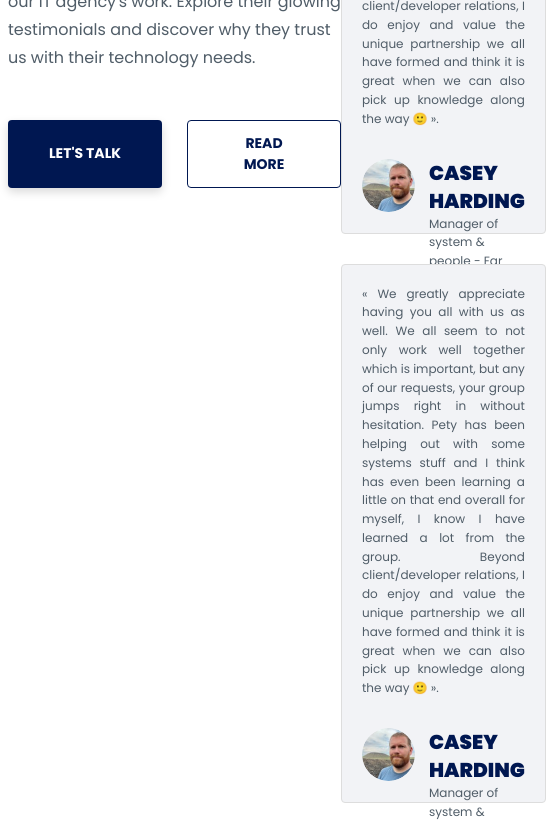
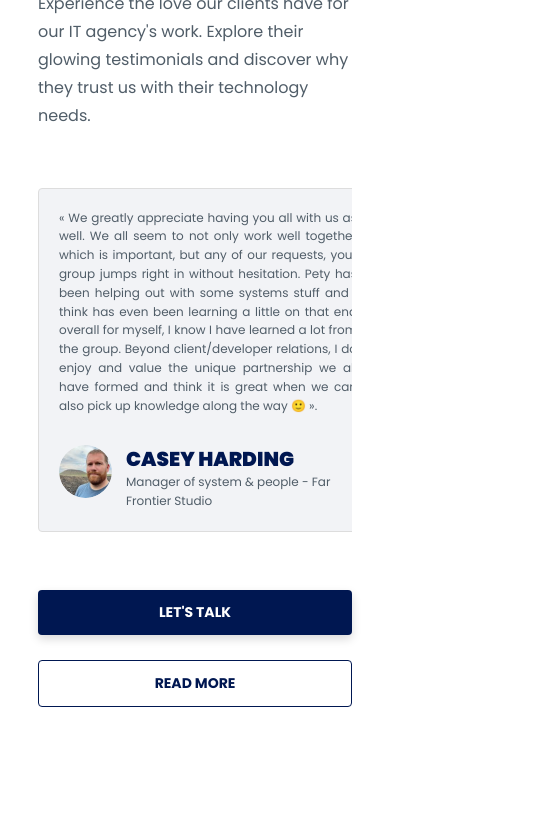
Before and after one commit to maxime-dot/website3, a Next.js app: page / in a window 390 px wide. Shown: the part 1240-2064 px from the top of the page, 546 px wide, since content can reach past the window. After the commit the page ends 1977 px from the top, so only its background shows below. Built offline with nearby package versions, Linux system fonts and the light colour scheme.

Commit message:
feat: add card scroll on mobile design

```diff
--- a/src/app/components/cards/testimonial/testimonial-card.scss
+++ b/src/app/components/cards/testimonial/testimonial-card.scss
@@ -12,7 +12,7 @@
   }
   .customer-info {
     width: 100%;
-    height: 54px;
+    min-height: 54px;
     gap: 14px;
 
     .img {
--- a/src/app/components/sections/testimonial/Testimonial.tsx
+++ b/src/app/components/sections/testimonial/Testimonial.tsx
@@ -49,28 +49,19 @@ const Testimonial: React.FC = () => {
               trust us with their technology needs.
             </p>
           </div>
-          <div className="button-group d-flex flex-row">
-            <Button
-              hoverType="shadowed"
-              content="LET'S TALK"
-              type="button"
-              onClick={handleOpenModal}
-              ariaLabel="Open let's talk modal to submit your project requirement"
-            />
-            <ButtonOutline
-              ariaLabel="Read more about customer testimonial"
-              onClick={handleOpenModal}
-              title="Read more about customer testimonial"
-              content="READ MORE"
-            />
-          </div>
-        </div>
-        <div className="testimonial-customer d-flex">
+
+          <div className="card-slides">
             <TestimonialCard
               name="casey harding"
               post="Manager of system & people - Far Frontier Studio"
               profile="/images/customer/casey-harding.png"
               testimonials="« We greatly appreciate having you all with us as well. We all seem to not only work well together which is important, but any of our requests, your group jumps right in without hesitation. Pety has been helping out with some systems stuff and I think has even been learning a little on that end overall for myself, I know I have learned a lot from the group. Beyond client/developer relations, I do enjoy and value the unique partnership we all have formed and think it is great when we can also pick up knowledge along the way 🙂 »."
+            />
+            <TestimonialCard
+              name="casey harding"
+              post="Manager of system & people - Far Frontier Studio"
+              profile="/images/customer/casey-harding.png"
+              testimonials="« Wees great when we can also pick up knowledge along the way 🙂 »."
             />
             <TestimonialCard
               name="casey harding"
@@ -97,6 +88,58 @@ const Testimonial: React.FC = () => {
               testimonials="« We greatly appreciate having you all with us as well. We all seem to not only work well together which is important, but any of our requests, your group jumps right in without hesitation. Pety has been helping out with some systems stuff and I think has even been learning a little on that end overall for myself, I know I have learned a lot from the group. Beyond client/developer relations, I do enjoy and value the unique partnership we all have formed and think it is great when we can also pick up knowledge along the way 🙂 »."
             />
           </div>
+          <div className="button-group d-flex flex-row">
+            <Button
+              hoverType="shadowed"
+              content="LET'S TALK"
+              type="button"
+              onClick={handleOpenModal}
+              ariaLabel="Open let's talk modal to submit your project requirement"
+            />
+            <ButtonOutline
+              ariaLabel="Read more about customer testimonial"
+              onClick={handleOpenModal}
+              title="Read more about customer testimonial"
+              content="READ MORE"
+            />
+          </div>
+        </div>
+        <div className="testimonial-customer d-flex">
+          <div className="card-container d-flex flex-col">
+            <TestimonialCard
+              name="casey harding"
+              post="Manager of system & people - Far Frontier Studio"
+              profile="/images/customer/casey-harding.png"
+              testimonials="« We greatly appreciate having you all with us as well. We all seem to not only work well together which is important, but any of our requests, your group jumps right in without hesitation. Pety has been helping out with some systems stuff and I think has even been learning a little on that end overall for myself, I know I have learned a lot from the group. Beyond client/developer relations, I do enjoy and value the unique partnership we all have formed and think it is great when we can also pick up knowledge along the way 🙂 »."
+            />
+            <TestimonialCard
+              name="EDOUARD DELGATTE"
+              post="Founder of Indemnflight"
+              profile="/images/customer/casey-harding.png"
+              testimonials="« I’ve been working with Akata and its founder for over two years now to evolve our site indemnflight.com (WordPress/Php) as well as backoffice APIs (nodeJS) that allow us to treat air traffic data. Everything has always gone well. Akata works independently and knows how to make itself available for emergencies. Thanks to the whole team. »"
+            />
+          </div>
+          <div className="card-container d-flex flex-col">
+            <TestimonialCard
+              name="casey harding"
+              post="Manager of system & people - Far Frontier Studio"
+              profile="/images/customer/casey-harding.png"
+              testimonials="« We greatly appreciate having you all with us as well. We all seem to not only work well together which is important, but any of our requests, your group jumps right in without hesitation. Pety has been helping out with some systems stuff and I think has even been learning a little on that end overall for myself, I know I have learned a lot from the group. Beyond client/developer relations, I do enjoy and value the unique partnership we all have formed and think it is great when we can also pick up knowledge along the way 🙂 »."
+            />
+            <TestimonialCard
+              name="casey harding"
+              post="Manager of system & people - Far Frontier Studio"
+              profile="/images/customer/casey-harding.png"
+              testimonials="« We greatly appreciate having you all with us as well. We all seem to not only work well together which is important, but any of our requests, your group jumps right in without hesitation. Pety has been helping out with some systems stuff and I think has even been learning a little on that end overall for myself, I know I have learned a lot from the group. Beyond client/developer relations, I do enjoy and value the unique partnership we all have formed and think it is great when we can also pick up knowledge along the way 🙂 »."
+            />
+            <TestimonialCard
+              name="casey harding"
+              post="Manager of system & people - Far Frontier Studio"
+              profile="/images/customer/casey-harding.png"
+              testimonials="« We greatly appreciate having you all with us as well. We all seem to not only work well together which is important, but any of our requests, your group jumps right in without hesitation. Pety has been helping out with some systems stuff and I think has even been learning a little on that end overall for myself, I know I have learned a lot from the group. Beyond client/developer relations, I do enjoy and value the unique partnership we all have formed and think it is great when we can also pick up knowledge along the way 🙂 »."
+            />
+          </div>
+        </div>
       </div>
     </section>
   );
--- a/src/app/components/sections/testimonial/testimonial.scss
+++ b/src/app/components/sections/testimonial/testimonial.scss
@@ -6,11 +6,16 @@
     left: 0;
     width: 250px;
     height: auto;
+    transition: all 0.3s ease-in-out;
   }
   .testimonial-content {
+    margin-top: 200px;
     .testimonial-info {
       gap: 48px;
       flex: 0.4;
+      .card-slides {
+        display: none;
+      }
       .text-group {
         gap: 16px;
         .description {
@@ -23,10 +28,64 @@
     }
     .testimonial-customer {
       flex: 0.6;
-      flex-wrap: wrap;
+      justify-content: flex-end;
       gap: 30px;
-      justify-content: flex-end;
-      align-items: center;
+      .card-container {
+        gap: 30px;
+        &:nth-child(2) {
+          transform: translateY(-80px);
+        }
+      }
     }
   }
 }
+
+@media (max-width: 475px) {
+  .akata-testimonial {
+    .testimonial-decorator {
+      display: none;
+    }
+    .testimonial-content {
+      .testimonial-info {
+        padding: 30px;
+        .button-group {
+          flex-direction: column;
+        }
+      }
+    }
+  }
+}
+
+@media (max-width: 1024px) {
+  .akata-testimonial {
+    .testimonial-decorator {
+      width: 150px;
+    }
+    .testimonial-content {
+      margin-top: 0;
+      .testimonial-info {
+        flex: 1;
+        width: 100%;
+        .card-slides {
+          width: 100%;
+          display: flex;
+          flex-wrap: nowrap;
+          overflow-x: scroll;
+          gap: 30px;
+          max-width: inherit;
+          -ms-scroll-snap-type: x mandatory;
+          scroll-snap-type: x mandatory;
+          padding: 10px;
+          scroll-behavior: smooth;
+          .testimonial-card {
+            min-width: 340px;
+            scroll-snap-align: start;
+          }
+        }
+      }
+      .testimonial-customer {
+        display: none;
+      }
+    }
+  }
+}
```
Lines whose indentation alone changed are shown as unchanged.
